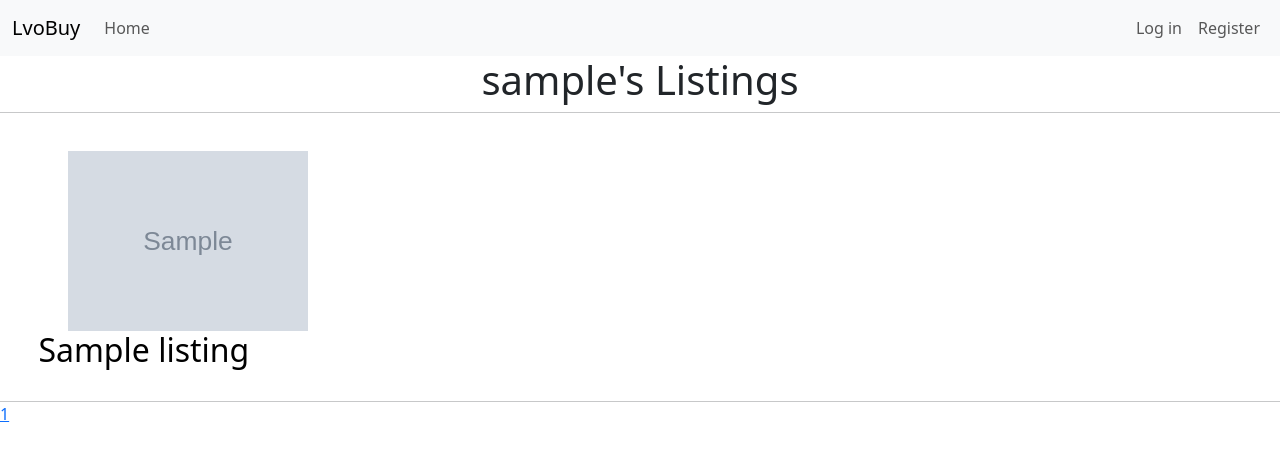
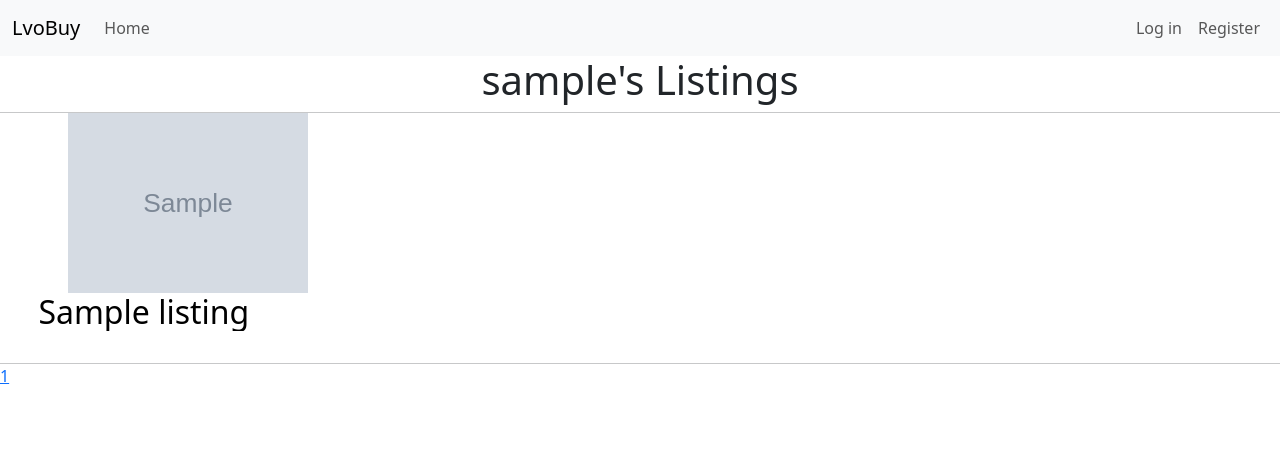
Before and after one commit to LvoBGM/LvoBuy, a Django app: a page that uses bets/templates/bets/layout.html in a window 1280 px wide. Shown: the top 461 px of the page. Run offline with Django 5.2, Linux system fonts and the light colour scheme; tables that the repository leaves empty hold one stand-in row (values such as "Sample post"); grey boxes marked "Sample" are stand-in pictures.

Commit message:
style: Remove top padding of listing-grid

```diff
--- a/bets/static/bets/styles.css
+++ b/bets/static/bets/styles.css
@@ -32,6 +32,7 @@ h1 {
     grid-template-columns: repeat(auto-fit, minmax(300px, 1fr));
     padding: 3vw;
     padding-bottom: 0px;
+    padding-top: 0px;
 }
 
 #listing-anchor {
--- a/bets/templates/bets/index.html
+++ b/bets/templates/bets/index.html
@@ -9,6 +9,8 @@
 {% block body %}
     <h1>Active Listings</h1>
     <hr>
-    {% include "bets/listings_layout.html" %}
-    {% include "bets/listings_navbar_layout.html" %}
+    <div style="padding-top: 35px;">
+        {% include "bets/listings_layout.html" %}
+        {% include "bets/listings_navbar_layout.html" %}
+    </div>
 {% endblock %}
```
